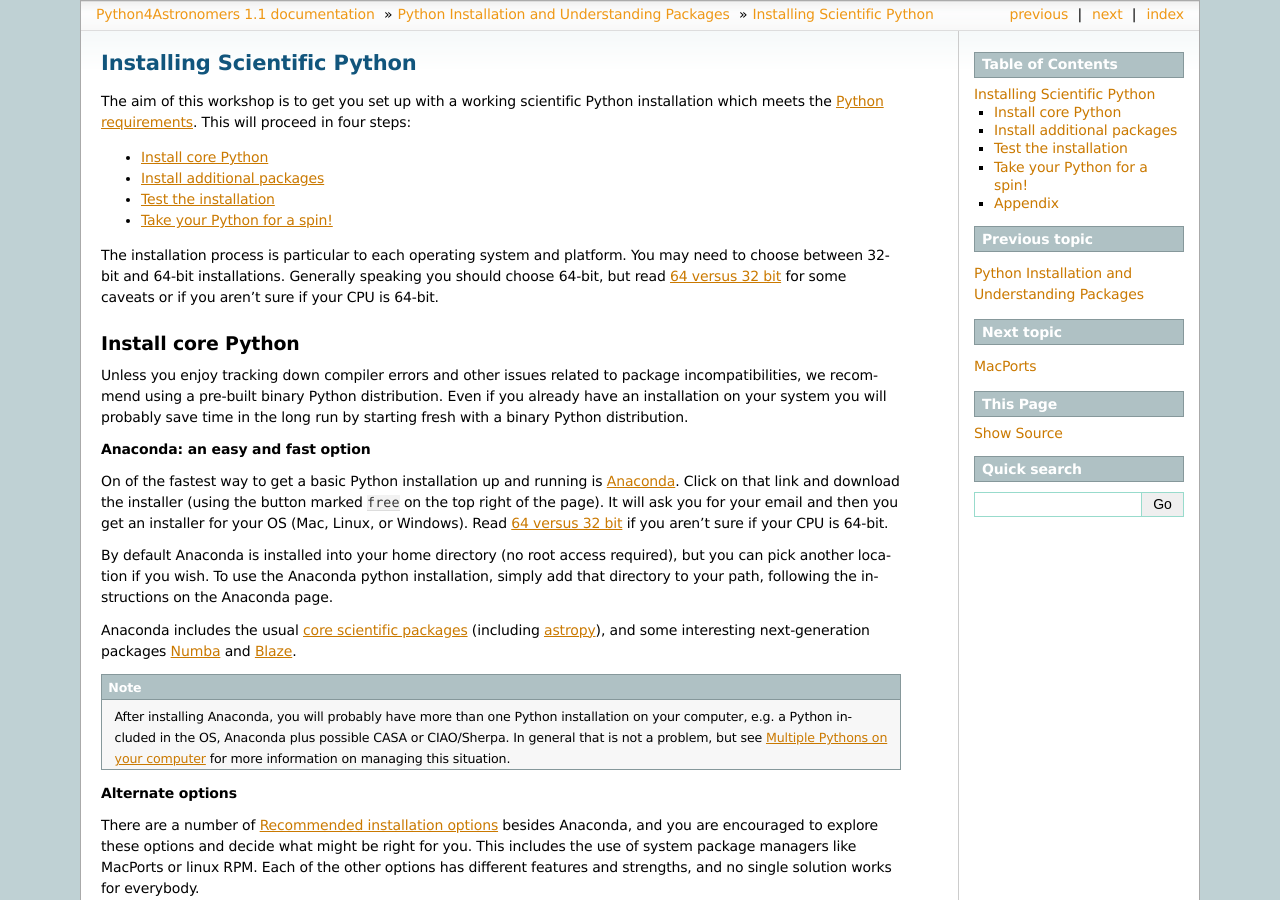
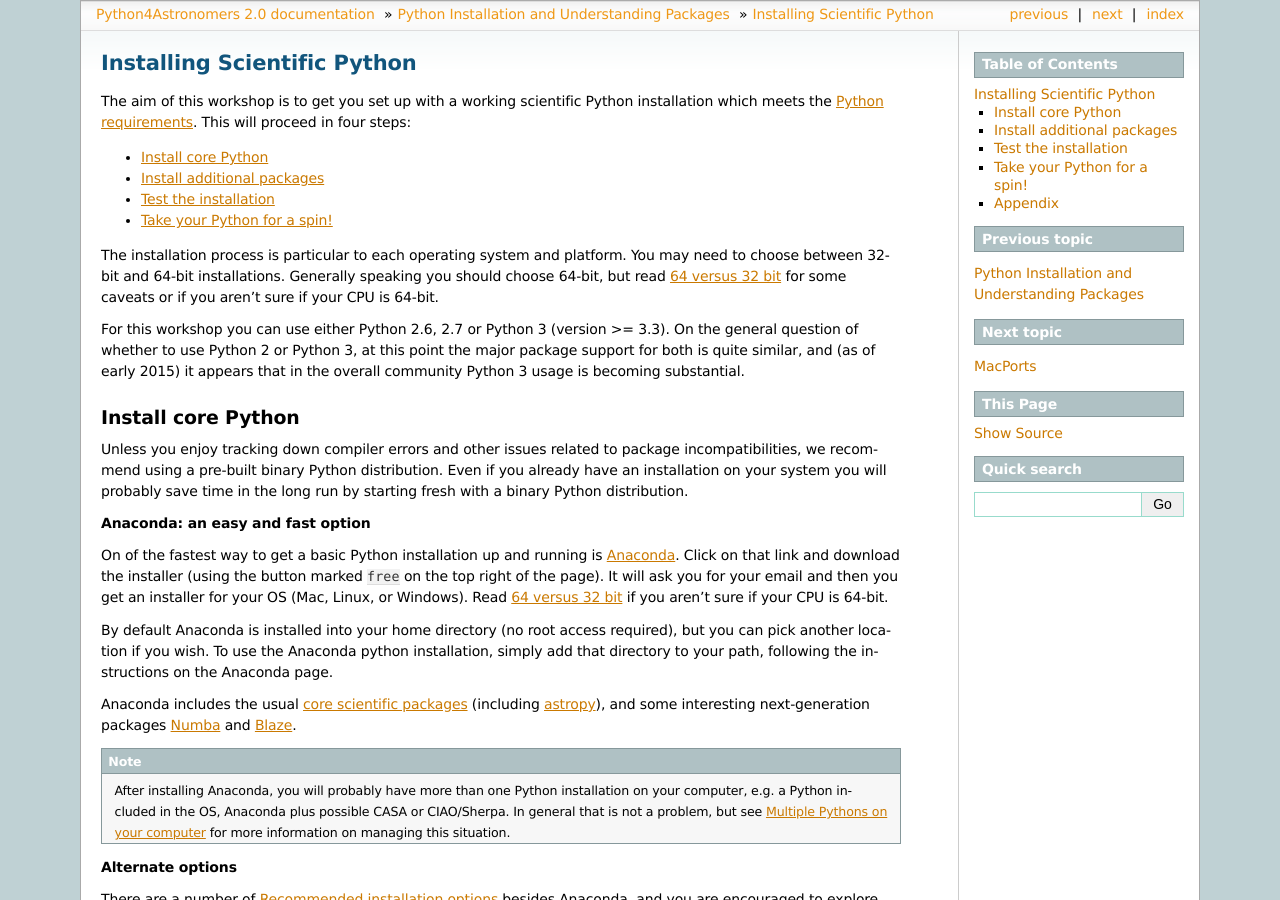
Before and after one commit to python4astronomers/python4astronomers, a Sphinx documentation site: the page built from source/installation/python_install.rst, in a window 1280 px wide and 900 px high. Built offline with Sphinx 7.4.7, drawn with Linux system fonts in a browser that asks for light colours; formulas are drawn with MathJax 3; some of the changed text lies outside the part shown.

Commit message:
Add a comment about Python 2 or Python 3

```diff
--- a/source/conf.py
+++ b/source/conf.py
@@ -48,9 +48,9 @@
 # built documents.
 #
 # The short X.Y version.
-version = '1.1'
+version = '2.0'
 # The full version, including alpha/beta/rc tags.
-release = '1.1'
+release = '2.0'
 
 # The language for content autogenerated by Sphinx. Refer to documentation
 # for a list of supported languages.
--- a/source/installation/python_install.rst
+++ b/source/installation/python_install.rst
@@ -19,6 +19,11 @@
 speaking you should choose 64-bit, but read `64 versus 32 bit`_ for some caveats
 or if you aren't sure if your CPU is 64-bit.
 
+For this workshop you can use either Python 2.6, 2.7 or Python 3 (version >=
+3.3).  On the general question of whether to use Python 2 or Python 3, at this
+point the major package support for both is quite similar, and (as of
+early 2015) it appears that in the overall community Python 3 usage is
+becoming substantial.
 
 .. _`anaconda_option`:
 
--- a/source/intro/wrapup.rst
+++ b/source/intro/wrapup.rst
@@ -37,8 +37,8 @@
 Installing Python and the rest
 ------------------------------
 
-In order to follow along the tutorial sessions you need to have Python 2.6 or
-2.7 installed and satisfy these :ref:`python_pkg_requirements`.  Please look
+In order to follow along the tutorial sessions you need to have Python 2.6,
+2.7, or Python >= 3.3 installed and satisfy these :ref:`python_pkg_requirements`.  Please look
 ahead to the workshop on :ref:`installing_scientific_python`.  You are
 encouraged to attempt the installation on your own, but at the very least you
 should download the necessary package files for your configuration in advance
```
